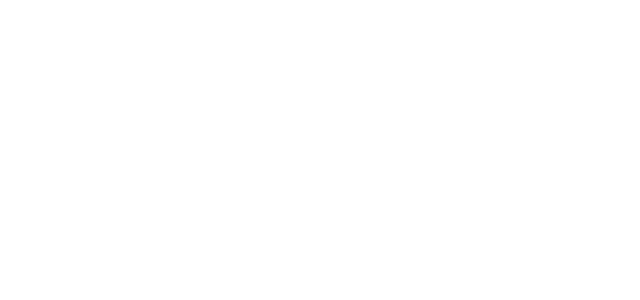
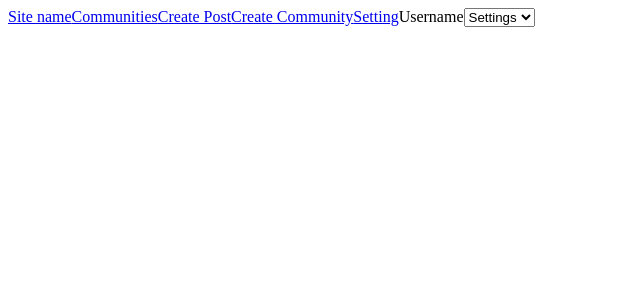
Before and after one commit to malsadev/muslemmy-ui, a Vue app: page / in a window 1280 px wide. Before the commit this address had no page. Shown: the top 300 px of the page, without its empty margins (0-640 px from the left). Built offline with nearby package versions, Linux system fonts and the light colour scheme; what lemmy-js-client would draw is missing.

Commit message:
implemented basic navbar

```diff
--- a/src/App.vue
+++ b/src/App.vue
@@ -2,11 +2,23 @@
 </script>
 
 <template>
+    <nav>
+        <RouterLink to="/">Site name</RouterLink>
+        <RouterLink to="/Communities">Communities</RouterLink>
+        <RouterLink to="/CreatePost">Create Post</RouterLink>
+        <RouterLink to="/CreateCommunity">Create Community</RouterLink>
+        <!-- Only when Admin is signed in -->
+        <RouterLink to="/AdminDashboard">Setting</RouterLink>
+        <label for="dropdown">Username</label>
+        <select id="dropdown" name="dropdown">
+            <option value="option1">Settings</option>
+            <option value="option2">Log out</option>
+        </select>
+
+    </nav>
     <main>
         <RouterView></RouterView>
     </main>
 </template>
 
-<style scoped>
-
-</style>
+<style scoped></style>
```
